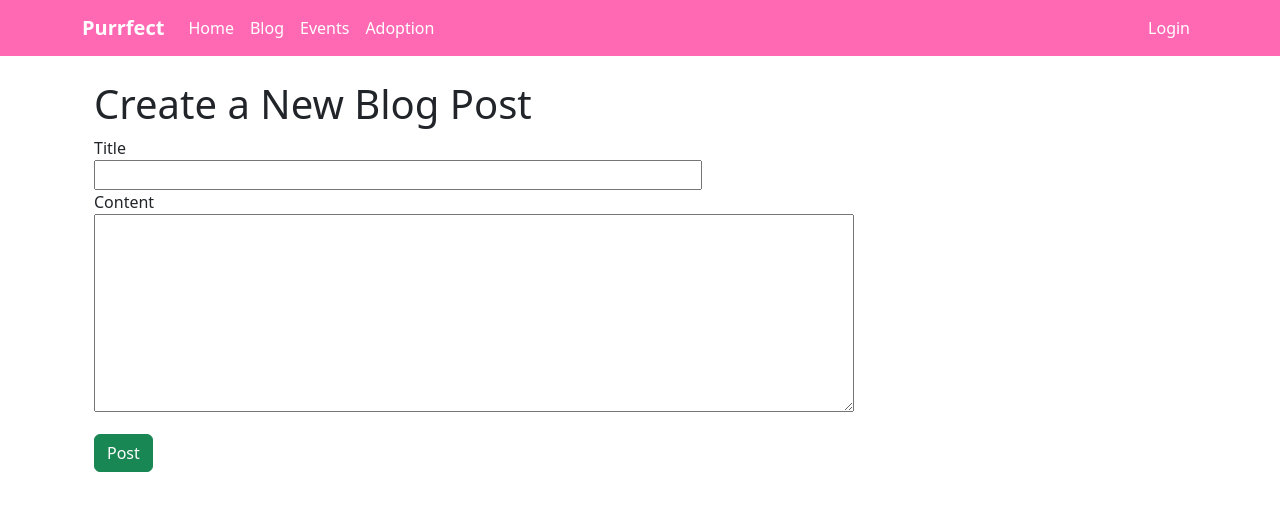
After one commit to sniper7jd/purrfect, a Flask app: page /blog-post in a window 1280 px wide. The commit adds this page. Shown: the top 511 px of the page. Run offline with Flask 3, Linux system fonts and the light colour scheme; some libraries are stand-ins or nearby versions.

Commit message:
implemented the blog page and fixed the profile page contaibers

```diff
--- a/app/main/forms.py
+++ b/app/main/forms.py
@@ -44,3 +44,8 @@ class PetForm(FlaskForm):
     photo_url = StringField('Photo URL', validators=[Optional(), URL()])
     is_active = BooleanField('Active?', default=True)
     submit = SubmitField('Add Pet')
+
+class BlogPostForm(FlaskForm):
+    title = StringField('Title', validators=[DataRequired()])
+    content = TextAreaField('Content', validators=[DataRequired()])
+    submit = SubmitField('Post')
--- a/app/main/routes.py
+++ b/app/main/routes.py
@@ -6,7 +6,7 @@ from flask_babel import _, get_locale
 import sqlalchemy as sa
 from langdetect import detect, LangDetectException
 from app import db
-from app.main.forms import EditProfileForm, EmptyForm, PostForm, PetForm
+from app.main.forms import EditProfileForm, EmptyForm, PostForm, PetForm, BlogPostForm
 from app.models import User, Pet
 from app.translate import translate
 from app.main import bp
@@ -30,6 +30,21 @@ def index():
 @bp.route('/blog')
 def blog():
     return render_template('blog.html', title="Blog")
+
+@bp.route('/blog-post', methods=['GET', 'POST'])
+def create_post():
+    form = BlogPostForm()
+    if form.validate_on_submit():
+        new_post = {
+            'title': form.title.data,
+            'content': form.content.data,
+            'author': 'Anonymous',  # Replace with current_user if using login
+            'date_posted': datetime.now()
+        }
+        posts.insert(0, new_post)
+        return redirect(url_for('blog'))
+    return render_template('create_post.html', form=form)
+
 
 @bp.route('/events')
 def events():
--- a/app/templates/base.html
+++ b/app/templates/base.html
@@ -8,6 +8,7 @@
     {% else %}
     <title>{{ _('Welcome to Purrfect') }}</title>
     {% endif %}
+
     <link
       href="https://cdn.jsdelivr.net/npm/bootstrap@5.3.2/dist/css/bootstrap.min.css"
       rel="stylesheet"
@@ -16,11 +17,11 @@
 
     <style>
       .bg-pink {
-    background-color: #ff69b4 !important; /* hot pink */
+        background-color: #ff69b4 !important;
       }
 
       .text-orange {
-    color: #ffa500 !important; /* orange */
+        color: #ffa500 !important;
       }
 
       .navbar-pink .nav-link {
@@ -45,9 +46,11 @@
       }
     </style>
 
+    <!-- 🧩 Inject custom styles from child templates -->
+    {% block styles %}{% endblock %}
   </head>
+
   <body>
-
     <nav class="navbar navbar-expand-lg bg-pink navbar-pink">
       <div class="container">
         <a class="navbar-brand" href="{{ url_for('main.index') }}">Purrfect</a>
@@ -86,16 +89,20 @@
         </div>
       </div>
     </nav>
+
     <div class="container mt-3">
       {% block content %}{% endblock %}
     </div>
+
     <script
       src="https://cdn.jsdelivr.net/npm/bootstrap@5.3.2/dist/js/bootstrap.bundle.min.js"
       integrity="sha384-C6RzsynM9kWDrMNeT87bh95OGNyZPhcTNXj1NW7RuBCsyN/o0jlpcV8Qyq46cDfL"
       crossorigin="anonymous">
     </script>
+
     {{ moment.include_moment() }}
     {{ moment.lang(g.locale) }}
+
     <script>
       async function translate(sourceElem, destElem, sourceLang, destLang) {
         document.getElementById(destElem).innerHTML =
--- /dev/null
+++ b/app/templates/create_post.html
@@ -0,0 +1,21 @@
+{% extends 'base.html' %}
+
+{% block content %}
+  <div class="container mt-4">
+    <h1>{{ _('Create a New Blog Post') }}</h1>
+    <form method="POST" action="{{ url_for('main.create_post') }}">
+      {{ form.hidden_tag() }}
+      <div class="form-group">
+        {{ form.title.label }}<br>
+        {{ form.title(size=60) }}
+      </div>
+      <div class="form-group">
+        {{ form.content.label }}<br>
+        {{ form.content(rows=8, cols=80) }}
+      </div>
+      <div class="form-group mt-3">
+        {{ form.submit(class_='btn btn-success') }}
+      </div>
+    </form>
+  </div>
+{% endblock %}
```
Also changed, not shown: app/templates/blog.html (+14 -11 lines), app/templates/user.html (+75 -27 lines). Lines whose indentation alone changed are shown as unchanged.
